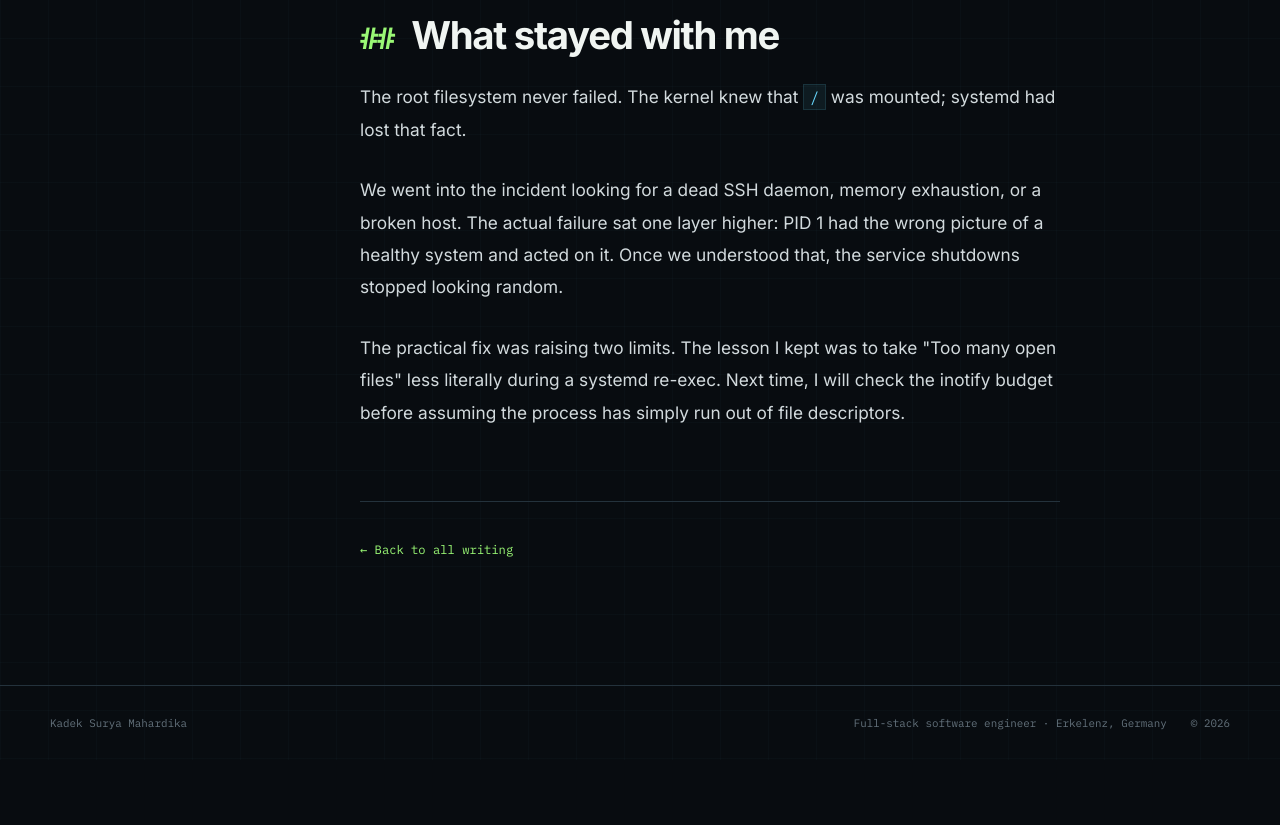
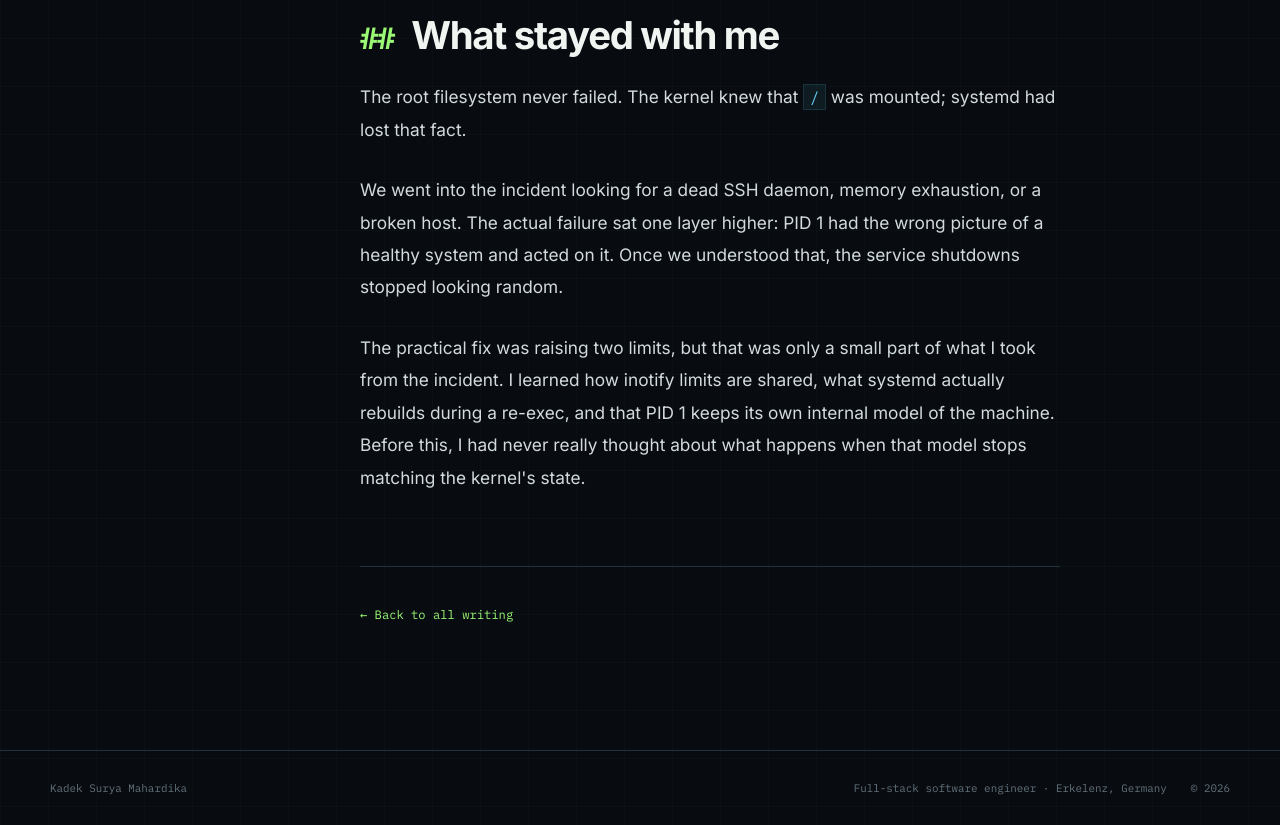
Before and after one commit to kadeksuryam/kadeksuryam.github.io, a plain HTML site: page blog/2026/08/03/when-ssh-went-dark-systemd-inotify/index.html in a window 1280 px wide. Shown: the part 4858-5683 px from the top of the page. Before the commit the page ends 5618 px from the top, so only its background shows below. Drawn offline with Linux system fonts and the light colour scheme.

Commit message:
Correct the SSH post takeaway

```diff
--- a/blog/2026/08/03/when-ssh-went-dark-systemd-inotify/index.html
+++ b/blog/2026/08/03/when-ssh-went-dark-systemd-inotify/index.html
@@ -170,7 +170,7 @@ fs.inotify.max_user_watches = 1048576</code></pre>
 
                 <p>We went into the incident looking for a dead SSH daemon, memory exhaustion, or a broken host. The actual failure sat one layer higher: PID 1 had the wrong picture of a healthy system and acted on it. Once we understood that, the service shutdowns stopped looking random.</p>
 
-                <p>The practical fix was raising two limits. The lesson I kept was to take "Too many open files" less literally during a systemd re-exec. Next time, I will check the inotify budget before assuming the process has simply run out of file descriptors.</p>
+                <p>The practical fix was raising two limits, but that was only a small part of what I took from the incident. I learned how inotify limits are shared, what systemd actually rebuilds during a re-exec, and that PID 1 keeps its own internal model of the machine. Before this, I had never really thought about what happens when that model stops matching the kernel's state.</p>
 
                 <footer class="article-footer">
                     <a href="../../../../../index.html#writing">← Back to all writing</a>
```
Also changed, not shown: 1 other file.
